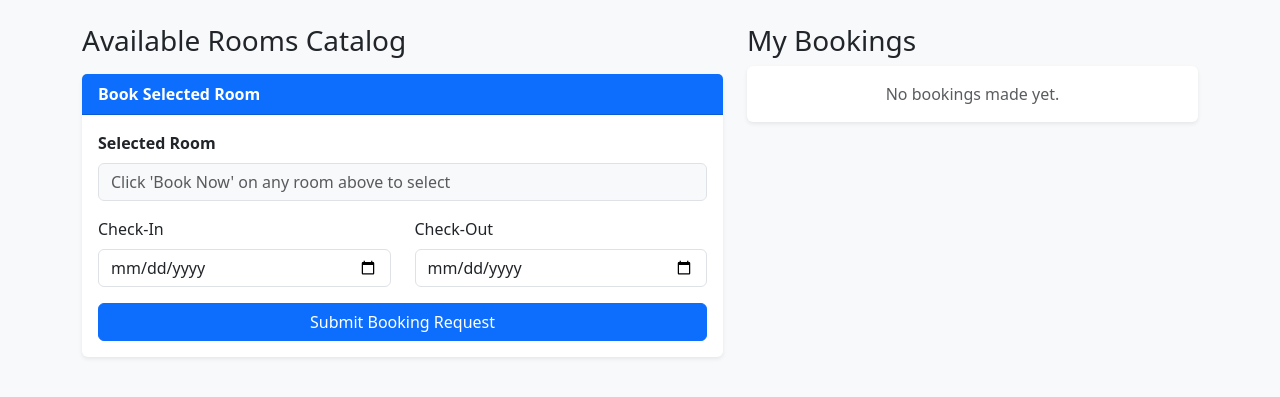
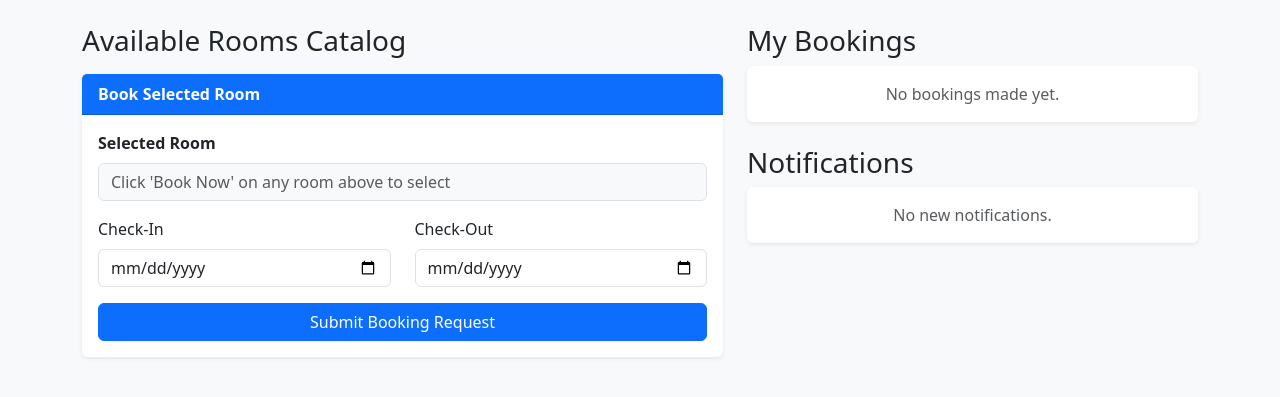
Before and after one commit to trill-254/Smart_Hostel-Python, a Flask app: page /dashboard/guest in a window 1280 px wide. Shown: the part 56-453 px from the top of the page. Run offline with Flask 3, Linux system fonts and the light colour scheme; the visitor is signed in with stand-in values (Sample User, id 1); data that the repository does not hold is empty.

Commit message:
Ignore uploads and update guest dashboard

```diff
--- a/templates/guest_dashboard.html
+++ b/templates/guest_dashboard.html
@@ -1,18 +1,5 @@
 {% extends "base.html" %}
 {% block content %}
-
-{% if notifications %}
-<div class="row mb-4">
-    <div class="col-12">
-        {% for n in notifications %}
-        <div class="alert alert-info alert-dismissible fade show shadow-sm" role="alert">
-            <strong>Update:</strong> {{ n.message }}
-            <button type="button" class="btn-close" data-bs-dismiss="alert" aria-label="Close"></button>
-        </div>
-        {% endfor %}
-    </div>
-</div>
-{% endif %}
 
 <div class="row g-4">
     <!-- Left Column: Available Rooms Catalog & Booking Form -->
@@ -78,10 +65,10 @@
         </div>
     </div>
 
-    <!-- Right Column: My Bookings & Payments -->
+    <!-- Right Column: My Bookings & Notifications -->
     <div class="col-lg-5">
         <h3>My Bookings</h3>
-        <div class="card shadow-sm border-0">
+        <div class="card shadow-sm border-0 mb-4">
             <div class="card-body p-0">
                 {% if bookings %}
                     <ul class="list-group list-group-flush">
@@ -104,6 +91,23 @@
                 {% endif %}
             </div>
         </div>
+
+        <!-- Notifications Section Under My Bookings -->
+        <h3>Notifications</h3>
+        <div class="card shadow-sm border-0">
+            <div class="card-body p-3">
+                {% if notifications %}
+                    {% for n in notifications %}
+                    <div class="alert alert-info alert-dismissible fade show mb-2" role="alert">
+                        <strong>Update:</strong> {{ n.message }}
+                        <button type="button" class="btn-close" data-bs-dismiss="alert" aria-label="Close"></button>
+                    </div>
+                    {% endfor %}
+                {% else %}
+                    <div class="text-muted text-center">No new notifications.</div>
+                {% endif %}
+            </div>
+        </div>
     </div>
 </div>
 
```
Also changed, not shown: 1 other file.
